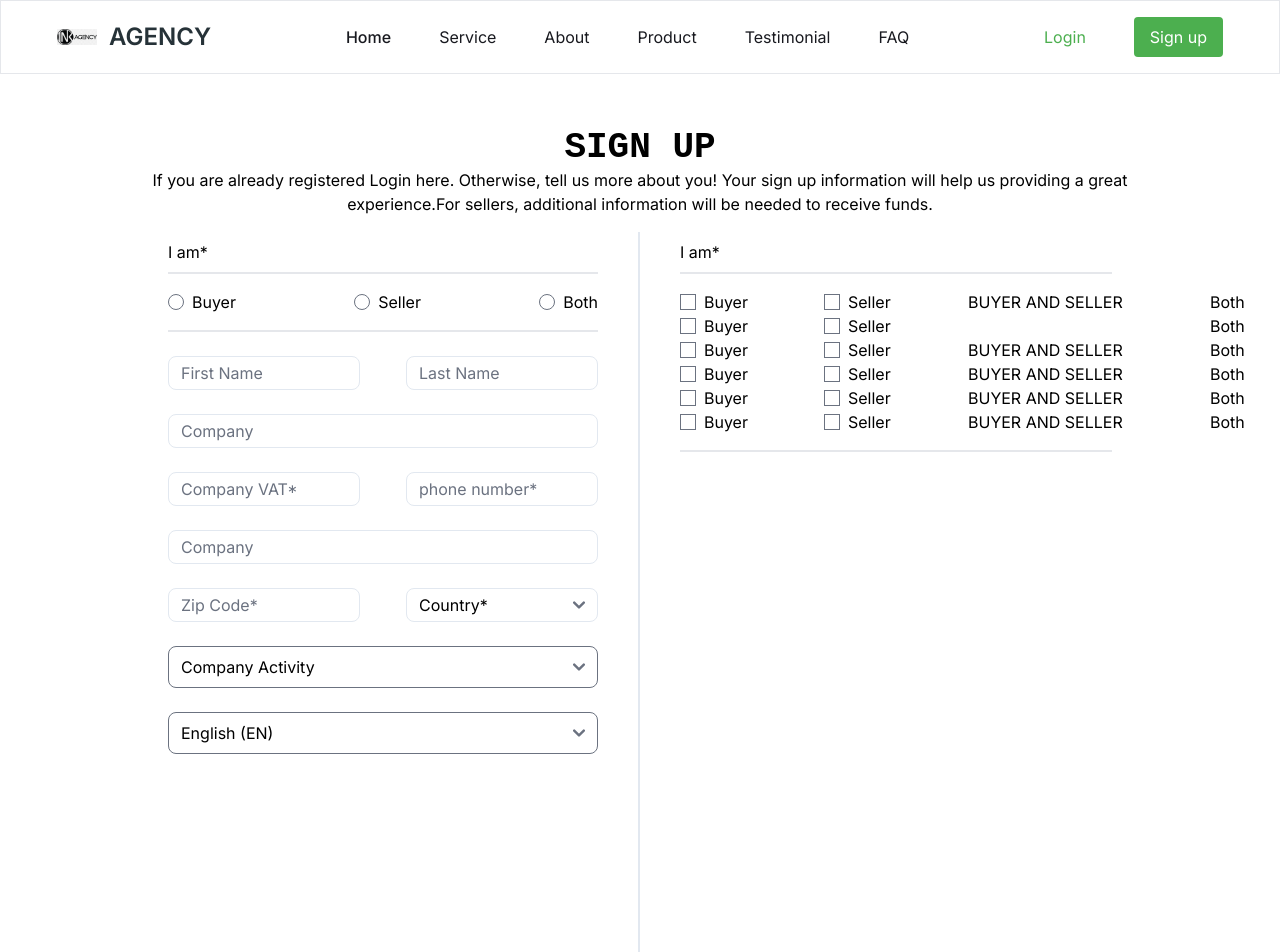
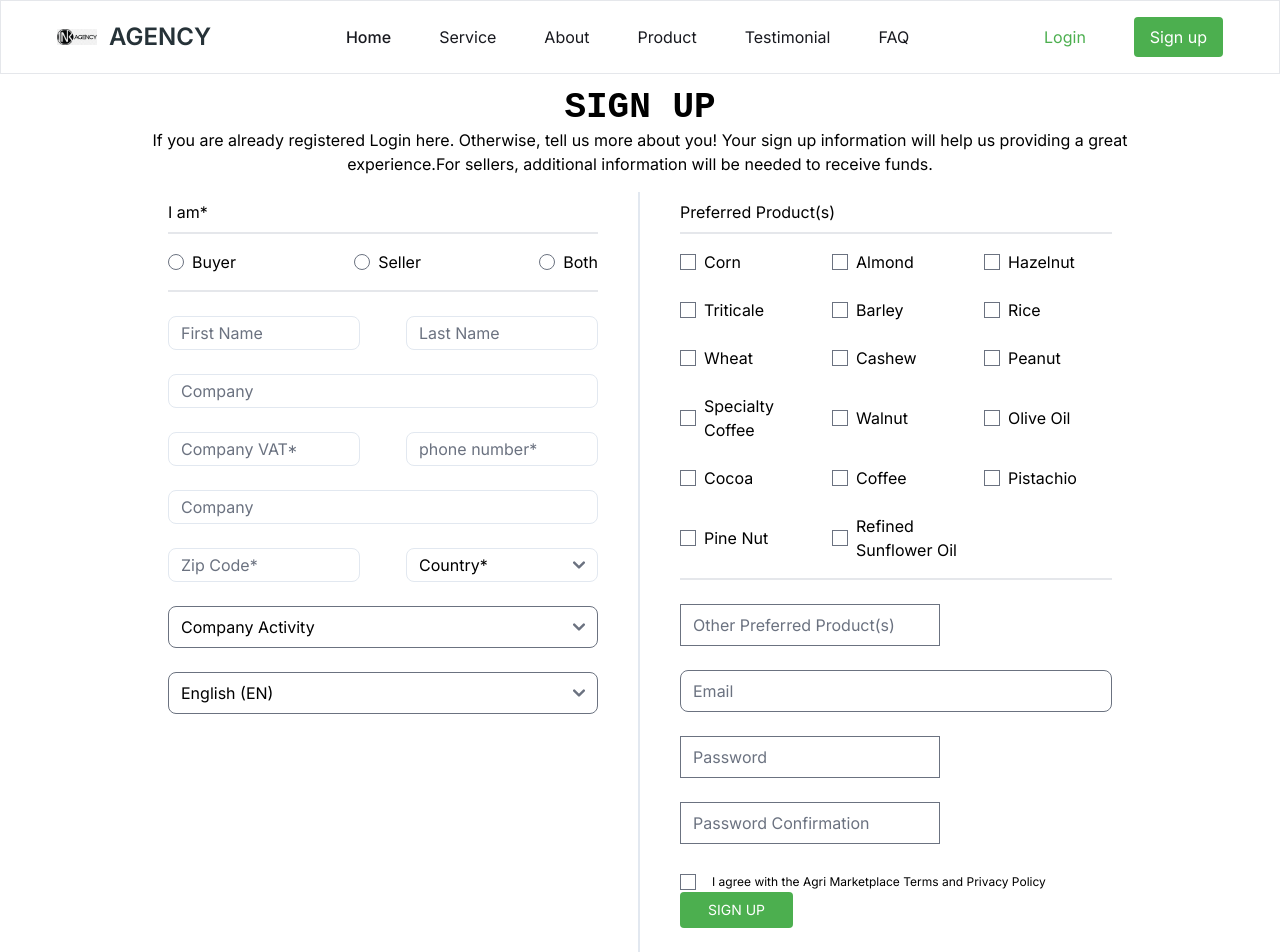
Before and after one commit to JacScript/B-agency-main, a React (Vite) app: page / in a window 1280 px wide. Shown: the top 952 px of the page. Built offline with nearby package versions, Linux system fonts and the light colour scheme; a web font is replaced by a local one.

Commit message:
minor changes

```diff
--- a/src/components/Register.jsx
+++ b/src/components/Register.jsx
@@ -2,8 +2,8 @@ import React from "react";
 
 const Register = () => {
   return (
-    <div className="h-screen max-w-screen-2xl">
-      <div className="w-4/5 h-full mt-20 bg-white mx-auto">
+    <div className="h-dvh max-w-screen-2xl">
+      <div className="w-4/5 h-full mt-10 bg-white mx-auto">
         <div className="pt-12 text-center mb-4">
           <h2 className="kode-mono font-semibold text-4xl uppercase">
             sign up
@@ -131,7 +131,12 @@ const Register = () => {
                   className="text-black py-1 w-48 bg-transparent rounded-lg border-slate-200 outline-none focus-outline-none"
                 />
 
-                <select className="text-black py-1 w-48 bg-transparent rounded-lg border-slate-200 outline-none focus-outline-none" id="country" name="country" required="required">
+                <select
+                  className="text-black py-1 w-48 bg-transparent rounded-lg border-slate-200 outline-none focus-outline-none"
+                  id="country"
+                  name="country"
+                  required="required"
+                >
                   <option className="">Country*</option>
                   <option value="AF">Afghanistan</option>
                   <option value="AX">Aland Islands</option>
@@ -380,7 +385,9 @@ const Register = () => {
                   <option value="AE">United Arab Emirates</option>
                   <option value="GB">United Kingdom</option>
                   <option value="US">United States</option>
-                <option value="UM">United States Minor Outlying Islands</option>
+                  <option value="UM">
+                    United States Minor Outlying Islands
+                  </option>
                   <option value="UY">Uruguay</option>
                   <option value="UZ">Uzbekistan</option>
                   <option value="VU">Vanuatu</option>
@@ -398,227 +405,317 @@ const Register = () => {
             </div>
 
             <div className="my-6 px-10 w-full">
-            <select className="rounded-lg w-full" required="required" name="user[company_activity_id]" id="user_company_activity_id"><option value="">Company Activity</option>
+              <select
+                className="rounded-lg w-full"
+                required="required"
+                name="user[company_activity_id]"
+                id="user_company_activity_id"
+              >
+                <option value="">Company Activity</option>
                 <option value="1">Farming Production</option>
                 <option value="2">Imports/Exports</option>
                 <option value="3">Food industry</option>
-                <option value="4">Retail</option></select>
+                <option value="4">Retail</option>
+              </select>
             </div>
 
             <div className="my-6 px-10 w-full">
-            <select className="w-full rounded-lg" name="user[preferred_language]" id="user_preferred_language"><option selected="selected" value="en">English (EN)</option>
+              <select
+                className="w-full rounded-lg"
+                name="user[preferred_language]"
+                id="user_preferred_language"
+              >
+                <option selected="selected" value="en">
+                  English (EN)
+                </option>
                 <option value="pt">Portuguese (PT)</option>
                 <option value="es">Spanish (ES)</option>
-                <option value="fr">French (FR)</option></select>
+                <option value="fr">French (FR)</option>
+              </select>
             </div>
-
           </div>
 
           <div className="w-1/2 h-full">
             <div className="bg-white w-full px-10 ">
               <div>
-                <p className="my-2">I am*</p>
+                <p className="my-2">Preferred Product(s)</p>
               </div>
-              <div className="grid grid-cols-3 justify-between border-y-2 divide-slate-200 py-4">
+              <div className="grid grid-cols-3 justify-between gap-6 border-y-2 divide-slate-200 py-4">
                 <div className="flex items-center">
                   <input
                     className="mr-2"
                     type="checkbox"
-                    id="Buyer"
-                    name="reason"
-                    value="BUYER"
+                    name="user[preferred_product_ids][]"
+                    id="user_preferred_product_ids_2"
+                    value="2"
                   />
-                  <label for="html">Buyer</label>
+                  <label for="user_preferred_product_ids_2">Corn</label>
                 </div>
 
                 <div className="flex items-center">
                   <input
                     className="mr-2"
                     type="checkbox"
-                    id="seller"
-                    name="reason"
-                    value="SELLER"
+                    name="user[preferred_product_ids][]"
+                    id="user_preferred_product_ids_7"
+                    value="7"
                   />
-                  <label for="html">Seller</label>
-                </div>
-
-                <div className="flex items-center">
-                  <input
-                    className="mr-2"
-                    type="chechbox"
-                    id="both"
-                    name="reason"
-                    value="BUYER AND SELLER"
-                  />
-                  <label for="html">Both</label>
+                  <label for="user_preferred_product_ids_7">Almond</label>
                 </div>
 
                 <div className="flex items-center">
                   <input
                     className="mr-2"
                     type="checkbox"
-                    id="Buyer"
-                    name="reason"
-                    value="BUYER"
+                    name="user[preferred_product_ids][]"
+                    id="user_preferred_product_ids_11"
+                    value="11"
                   />
-                  <label for="html">Buyer</label>
+                  <label for="user_preferred_product_ids_11">Hazelnut</label>
                 </div>
-
                 <div className="flex items-center">
                   <input
                     className="mr-2"
                     type="checkbox"
-                    id="seller"
-                    name="reason"
-                    value="SELLER"
+                    name="user[preferred_product_ids][]"
+                    id="user_preferred_product_ids_6"
+                    value="6"
                   />
-                  <label for="html">Seller</label>
+                  <label for="user_preferred_product_ids_6">Triticale</label>
                 </div>
-
-                <div className="flex items-center">
-                  <input
-                    className="mr-2"
-                    type="chechbox"
-                    id="both"
-                    name="reason"
-                    value=""
-                  />
-                  <label for="html">Both</label>
-                </div>
-
                 <div className="flex items-center">
                   <input
                     className="mr-2"
                     type="checkbox"
-                    id="Buyer"
-                    name="reason"
-                    value="BUYER"
+                    name="user[preferred_product_ids][]"
+                    id="user_preferred_product_ids_5"
+                    value="5"
                   />
-                  <label for="html">Buyer</label>
+                  <label for="user_preferred_product_ids_5">Barley</label>
                 </div>
-
                 <div className="flex items-center">
                   <input
                     className="mr-2"
                     type="checkbox"
-                    id="seller"
-                    name="reason"
-                    value="SELLER"
+                    name="user[preferred_product_ids][]"
+                    id="user_preferred_product_ids_1"
+                    value="1"
                   />
-                  <label for="html">Seller</label>
+                  <label for="user_preferred_product_ids_1">Rice</label>
                 </div>
-
-                <div className="flex items-center">
-                  <input
-                    className="mr-2"
-                    type="chechbox"
-                    id="both"
-                    name="reason"
-                    value="BUYER AND SELLER"
-                  />
-                  <label for="html">Both</label>
-                </div>
-
                 <div className="flex items-center">
                   <input
                     className="mr-2"
                     type="checkbox"
-                    id="Buyer"
-                    name="reason"
-                    value="BUYER"
+                    name="user[preferred_product_ids][]"
+                    id="user_preferred_product_ids_4"
+                    value="4"
                   />
-                  <label for="html">Buyer</label>
+                  <label for="user_preferred_product_ids_4">Wheat</label>
                 </div>
-
                 <div className="flex items-center">
                   <input
                     className="mr-2"
                     type="checkbox"
-                    id="seller"
-                    name="reason"
-                    value="SELLER"
+                    name="user[preferred_product_ids][]"
+                    id="user_preferred_product_ids_13"
+                    value="13"
                   />
-                  <label for="html">Seller</label>
+                  <label for="user_preferred_product_ids_13">Cashew</label>
                 </div>
-
-                <div className="flex items-center">
-                  <input
-                    className="mr-2"
-                    type="chechbox"
-                    id="both"
-                    name="reason"
-                    value="BUYER AND SELLER"
-                  />
-                  <label for="html">Both</label>
-                </div>
-
                 <div className="flex items-center">
                   <input
                     className="mr-2"
                     type="checkbox"
-                    id="Buyer"
-                    name="reason"
-                    value="BUYER"
+                    name="user[preferred_product_ids][]"
+                    id="user_preferred_product_ids_17"
+                    value="17"
                   />
-                  <label for="html">Buyer</label>
+                  <label for="user_preferred_product_ids_17">Peanut</label>
                 </div>
-
                 <div className="flex items-center">
                   <input
                     className="mr-2"
                     type="checkbox"
-                    id="seller"
-                    name="reason"
-                    value="SELLER"
+                    name="user[preferred_product_ids][]"
+                    id="user_preferred_product_ids_12"
+                    value="12"
                   />
-                  <label for="html">Seller</label>
+                  <label for="user_preferred_product_ids_12">
+                    Specialty Coffee
+                  </label>
                 </div>
-
-                <div className="flex items-center">
-                  <input
-                    className="mr-2"
-                    type="chechbox"
-                    id="both"
-                    name="reason"
-                    value="BUYER AND SELLER"
-                  />
-                  <label for="html">Both</label>
-                </div>
-
                 <div className="flex items-center">
                   <input
                     className="mr-2"
                     type="checkbox"
-                    id="Buyer"
-                    name="reason"
-                    value="BUYER"
+                    name="user[preferred_product_ids][]"
+                    id="user_preferred_product_ids_8"
+                    value="8"
                   />
-                  <label for="html">Buyer</label>
+                  <label for="user_preferred_product_ids_8">Walnut</label>
                 </div>
-
                 <div className="flex items-center">
                   <input
                     className="mr-2"
                     type="checkbox"
-                    id="seller"
-                    name="reason"
-                    value="SELLER"
+                    name="user[preferred_product_ids][]"
+                    id="user_preferred_product_ids_14"
+                    value="14"
                   />
-                  <label for="html">Seller</label>
+                  <label for="user_preferred_product_ids_14">Olive Oil</label>
+                </div>
+                <div className="flex items-center">
+                  <input
+                    className="mr-2"
+                    type="checkbox"
+                    name="user[preferred_product_ids][]"
+                    id="user_preferred_product_ids_9"
+                    value="9"
+                  />
+                  <label for="user_preferred_product_ids_9">Cocoa</label>
+                </div>
+                <div className="flex items-center">
+                  <input
+                    className="mr-2"
+                    type="checkbox"
+                    name="user[preferred_product_ids][]"
+                    id="user_preferred_product_ids_16"
+                    value="16"
+                  />
+                  <label for="user_preferred_product_ids_16">Coffee</label>
+                </div>
+                <div className="flex items-center">
+                  <input
+                    className="mr-2"
+                    type="checkbox"
+                    name="user[preferred_product_ids][]"
+                    id="user_preferred_product_ids_10"
+                    value="10"
+                  />
+                  <label for="user_preferred_product_ids_10">Pistachio</label>
+                </div>
+                <div className="flex items-center">
+                  <input
+                    className="mr-2"
+                    type="checkbox"
+                    name="user[preferred_product_ids][]"
+                    id="user_preferred_product_ids_15"
+                    value="15"
+                  />
+                  <label for="user_preferred_product_ids_15">Pine Nut</label>
+                </div>
+                <div className="flex items-center">
+                  <input
+                    className="mr-2"
+                    type="checkbox"
+                    name="user[preferred_product_ids][]"
+                    id="user_preferred_product_ids_18"
+                    value="18"
+                  />
+                  <label for="user_preferred_product_ids_18">
+                    Refined Sunflower Oil
+                  </label>
+                </div>
+              </div>
+
+              <div className="my-6">
+                <input
+                  className="w-full rounded-lg"
+                  class="form-control"
+                  type="text"
+                  name="user[other_preferred_products]"
+                  id="user_other_preferred_products"
+                  placeholder="Other Preferred Product(s)"
+                />
+              </div>
+
+              <div className="my-6">
+                <input
+                  className="w-full rounded-lg"
+                  required="required"
+                  type="email"
+                  value=""
+                  name="user[email]"
+                  id="user_email"
+                  placeholder="Email"
+                />
+              </div>
+
+              <div className="my-6">
+                <input
+                  className="w-full rounded-lg"
+                  autocomplete="off"
+                  class="form-control"
+                  required="required"
+                  type="password"
+                  name="user[password]"
+                  id="user_password"
+                  placeholder="Password"
+                />
+              </div>
+
+              <div className="my-6">
+                <input
+                  className="w-full rounded-lg"
+                  autocomplete="off"
+                  class="form-control"
+                  required="required"
+                  type="password"
+                  name="user[password_confirmation]"
+                  id="user_password_confirmation"
+                  placeholder="Password Confirmation"
+                />
               </div>
 
               <div className="flex items-center">
+                <label className="">
                   <input
+                    name="user[terms_and_conditions]"
+                    type="hidden"
+                    value="0"
                     className="mr-2"
-                    type="chechbox"
-                    id="both"
-                    name="reason"
-                    value="BUYER AND SELLER"
                   />
-                  <label for="html">Both</label>
+                  <input
+                    required="required"
+                    type="checkbox"
+                    value="1"
+                    name="user[terms_and_conditions]"
+                    id="user_terms_and_conditions"
+                    className="mr-2"
+                  />
+                  <span className="text-xs ml-2">
+                    I agree with the{" "}
+                    <a
+                      target="_blank"
+                      class="link-green"
+                      href="/terms-conditions/agri-marketplace"
+                    >
+                      <span
+                        className="translation_missing"
+                        title="translation missing: en.devise.registrations.new.agri_marketplace_terms"
+                      >
+                        Agri Marketplace Terms
+                      </span>
+                    </a>{" "}
+                    and{" "}
+                    <a target="_blank" class="link-green" href="/privacy">
+                      Privacy Policy
+                    </a>
+                  </span>
+                </label>
               </div>
 
-
+              <div className="">
+                <button
+                  type="submit"
+                  name="commit"
+                  value="Sign Up"
+                  className="btn-primary"
+                  data-disable-with="Sign Up"
+                >
+                  Sign Up{" "}
+                </button>
               </div>
             </div>
           </div>
```
Lines whose indentation alone changed are shown as unchanged.
